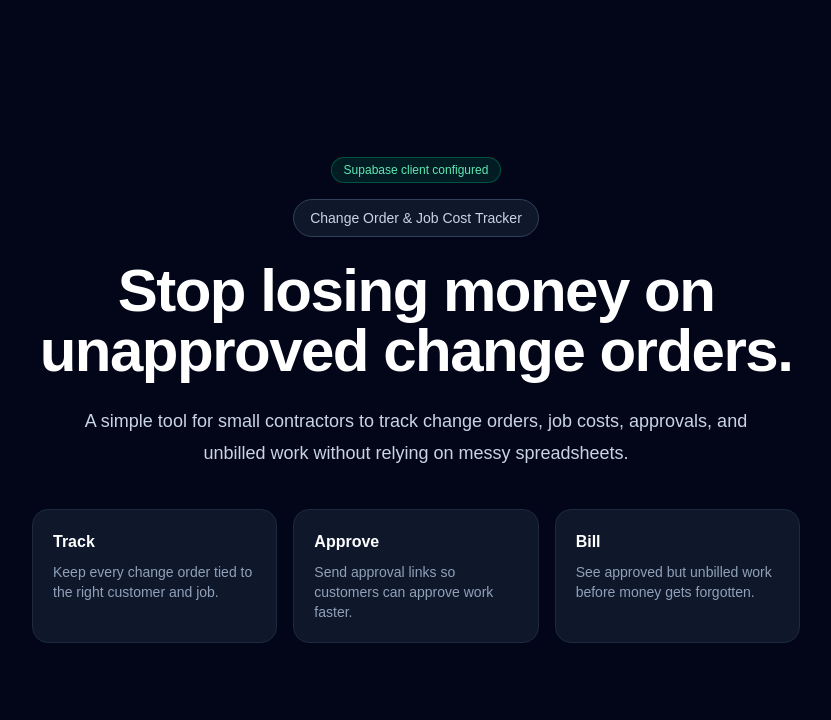
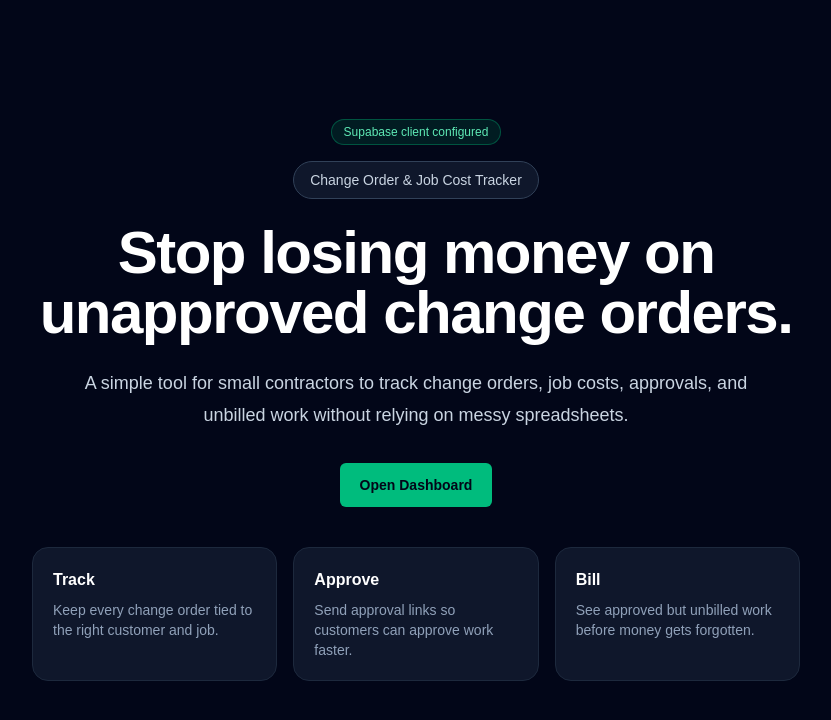
Before and after one commit to rgx694jxyp-ops/change-order-tracker, a Next.js app: page / in a window 1280 px wide. Shown: the top 720 px of the page, without its empty margins (224-1055 px from the left). Built offline with nearby package versions, Linux system fonts and the light colour scheme; no server answers.

Commit message:
Add dashboard entry link to homepage

```diff
--- a/app/page.tsx
+++ b/app/page.tsx
@@ -1,3 +1,4 @@
+import Link from 'next/link';
 import { supabase } from '@/lib/supabase/client';
 
 export default function HomePage() {
@@ -25,6 +26,13 @@ export default function HomePage() {
           approvals, and unbilled work without relying on messy spreadsheets.
         </p>
 
+        <Link
+          href="/dashboard"
+          className="mt-8 inline-flex items-center rounded-md bg-emerald-500 px-5 py-3 text-sm font-semibold text-slate-950 transition-colors hover:bg-emerald-400"
+        >
+          Open Dashboard
+        </Link>
+
         <div className="mt-10 grid w-full max-w-3xl gap-4 sm:grid-cols-3">
           <div className="rounded-2xl border border-slate-800 bg-slate-900 p-5 text-left">
             <h2 className="font-semibold text-white">Track</h2>
```
